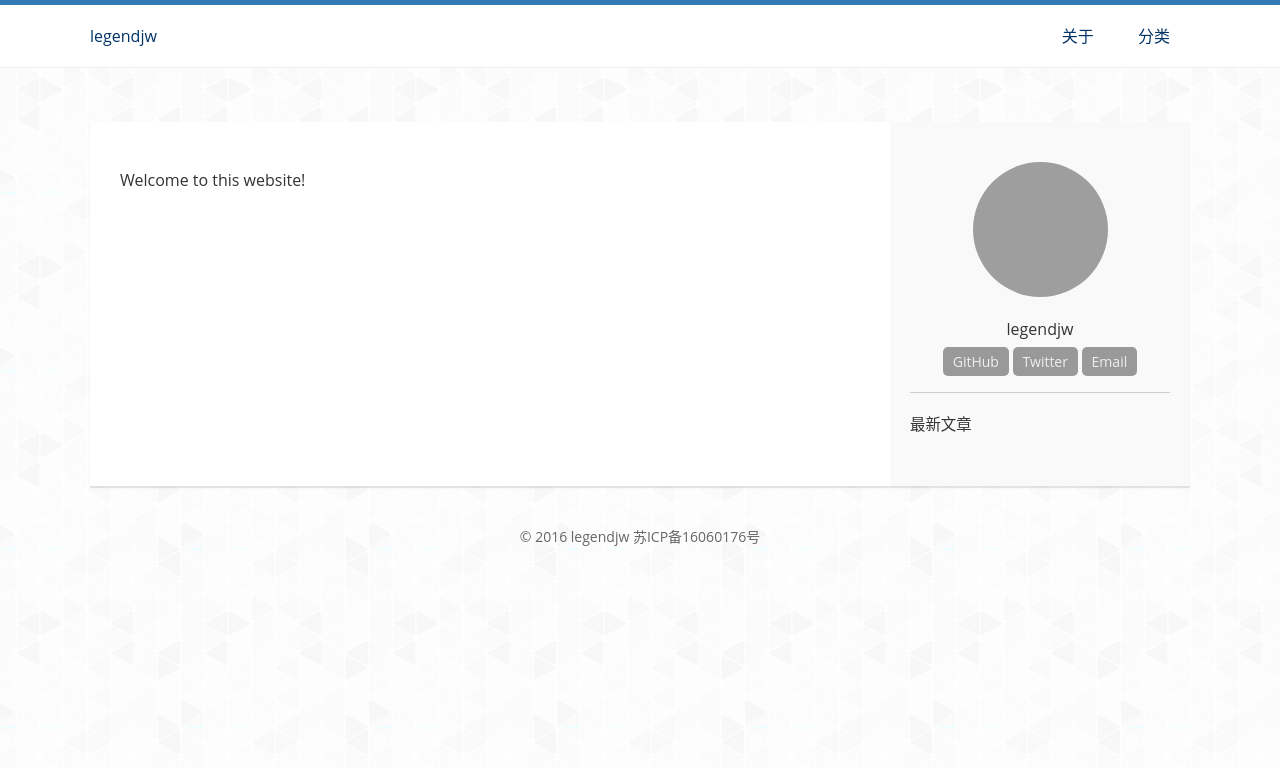
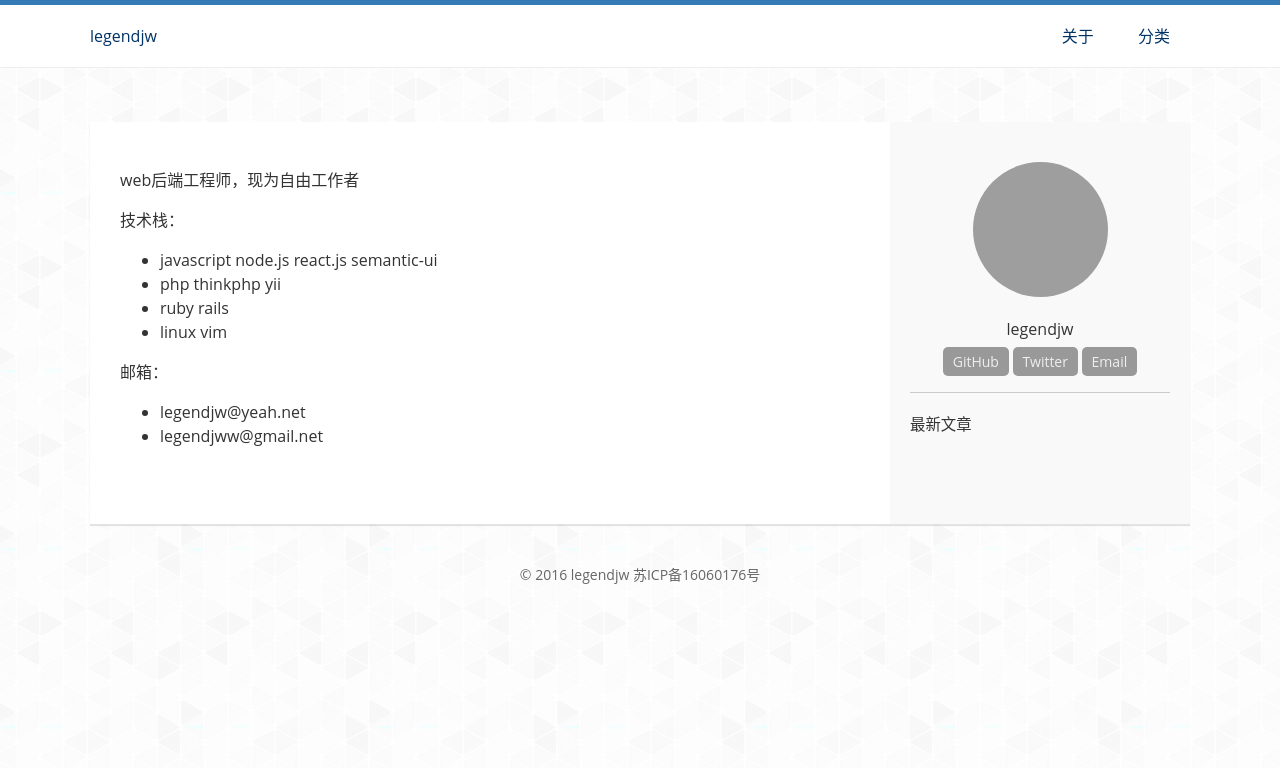
Before and after one commit to legendjw/legendjw.github.io, a Jekyll site: the page built from about.md, in a window 1280 px wide. Shown: the top 768 px of the page. Built offline with Jekyll 4.4.1, drawn with Linux system fonts in a browser that asks for light colours; comment, search, counter and statistics services are not loaded; grey boxes are pictures that could not be loaded.

Commit message:
增加个人介绍

```diff
--- a/about.md
+++ b/about.md
@@ -5,4 +5,16 @@ permalink: /about/
 public: true
 ---
 
-Welcome to this website!
+web后端工程师，现为自由工作者
+
+技术栈：
+
+ - javascript node.js react.js semantic-ui
+ - php thinkphp yii
+ - ruby rails
+ - linux vim
+
+邮箱：
+
+ - legendjw@yeah.net
+ - legendjww@gmail.net
```
